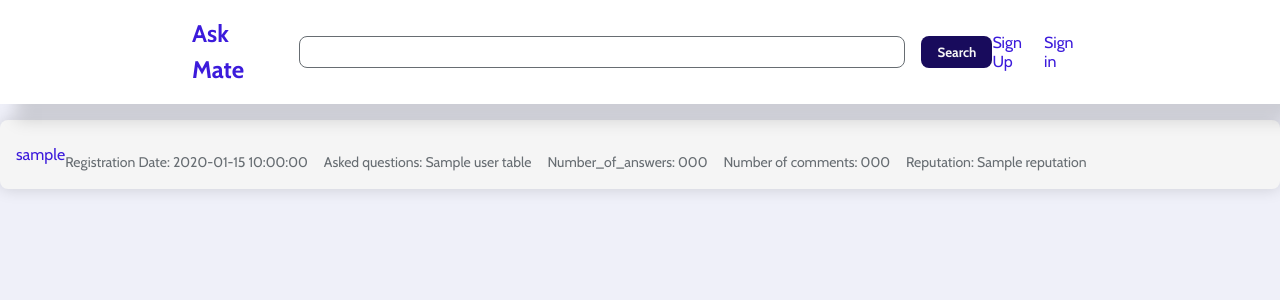
After one commit to CodecoolGlobal/ask-mate-3-python-tamasstephen, a Flask app: page /users in a window 1280 px wide. The commit adds this page. Shown: the top 300 px of the page. Run offline with Flask 2, Linux system fonts and the light colour scheme; a database or web service that is not in the repository returns one stand-in record (values such as "Sample title"); some libraries are stand-ins or nearby versions.

Commit message:
Feat: Add list_all_user

```diff
--- a/data_handler.py
+++ b/data_handler.py
@@ -6,7 +6,6 @@ import util
 import os
 from datetime import datetime
 from psycopg2 import sql
-
 
 HEADERS = ["id", "submission_time", "view_number", "vote_number", "title", "message", "image"]
 ANSWER_HEADERS = ["id", "submission_time", "vote_number", "question_id", "message", "image"]
@@ -44,6 +43,7 @@ def get_last_five_questions_from_db(cursor):
     cursor.execute(query)
     return cursor.fetchall()
 
+
 @connection.connection_handler
 def get_answers_by_question_id(cursor, question_id):
     query = """
@@ -56,7 +56,7 @@ def get_answers_by_question_id(cursor, question_id):
 
 @connection.connection_handler
 def update_answer(cursor, answer_id, message):
-    query="""
+    query = """
     UPDATE answer
     SET message = %(message)s
     WHERE id = %(answer_id)s
@@ -145,7 +145,8 @@ def get_data_from_form(form_data):
 
 def add_missing_initial_values_to_question(new_data, image_name, question_id=None):
     new_data["submission_time"] = datetime.now().strftime("%Y-%m-%d %H:%M:%S")
-    new_data["image"] = f"{UPLOAD_FOLDER[0][1:] if not question_id else UPLOAD_FOLDER[1][1:]}/{image_name}" if image_name else ""
+    new_data[
+        "image"] = f"{UPLOAD_FOLDER[0][1:] if not question_id else UPLOAD_FOLDER[1][1:]}/{image_name}" if image_name else ""
     new_data["vote_number"] = "0"
     if not question_id:
         new_data["view_number"] = "0"
@@ -208,3 +209,13 @@ def handle_db_votes(cursor, table, vote, item_id):
     cursor.execute(sql.SQL(query).format(table=sql.Identifier(table),
                                          vote=sql.Literal(vote),
                                          item_id=sql.Literal(item_id)))
+
+
+@connection.connection_handler
+def get_all_users(cursor):
+    query = '''
+    SELECT user_name, registration_date, asked_questions, number_of_answers, number_of_comments, reputation
+    FROM user_table
+    '''
+    cursor.execute(query)
+    return cursor.fetchall()
--- a/server.py
+++ b/server.py
@@ -279,6 +279,12 @@ def logout():
     return redirect(url_for('open_all_questions'))
 
 
+@app.route('/users')
+def list_all_users():
+    users = data_handler.get_all_users()
+    return render_template('list_users.html', users=users)
+
+
 @app.route("/bonus-questions")
 def main():
     return render_template('bonus_questions.html', questions=SAMPLE_QUESTIONS)
--- /dev/null
+++ b/templates/list_users.html
@@ -0,0 +1,15 @@
+{% extends 'layout.html' %}
+{% block content %}
+<div class="topic_box">
+{% for user in users %}
+    <a href="#">{{ user.user_name }}</a>
+    <div class="misc_data">
+        <p>Registration Date: {{ user.registration_date }}</p>
+        <p>Asked questions: {{ user.asked_questions }}</p>
+        <p>Number_of_answers: {{ user.number_of_answers }}</p>
+        <p>Number of comments: {{ user.number_of_comments }}</p>
+        <p>Reputation: {{ user.reputation }}</p>
+    </div>
+{% endfor %}
+</div>
+{% endblock %}
```
Also changed, not shown: templates/index.html (+16 -5 lines).
